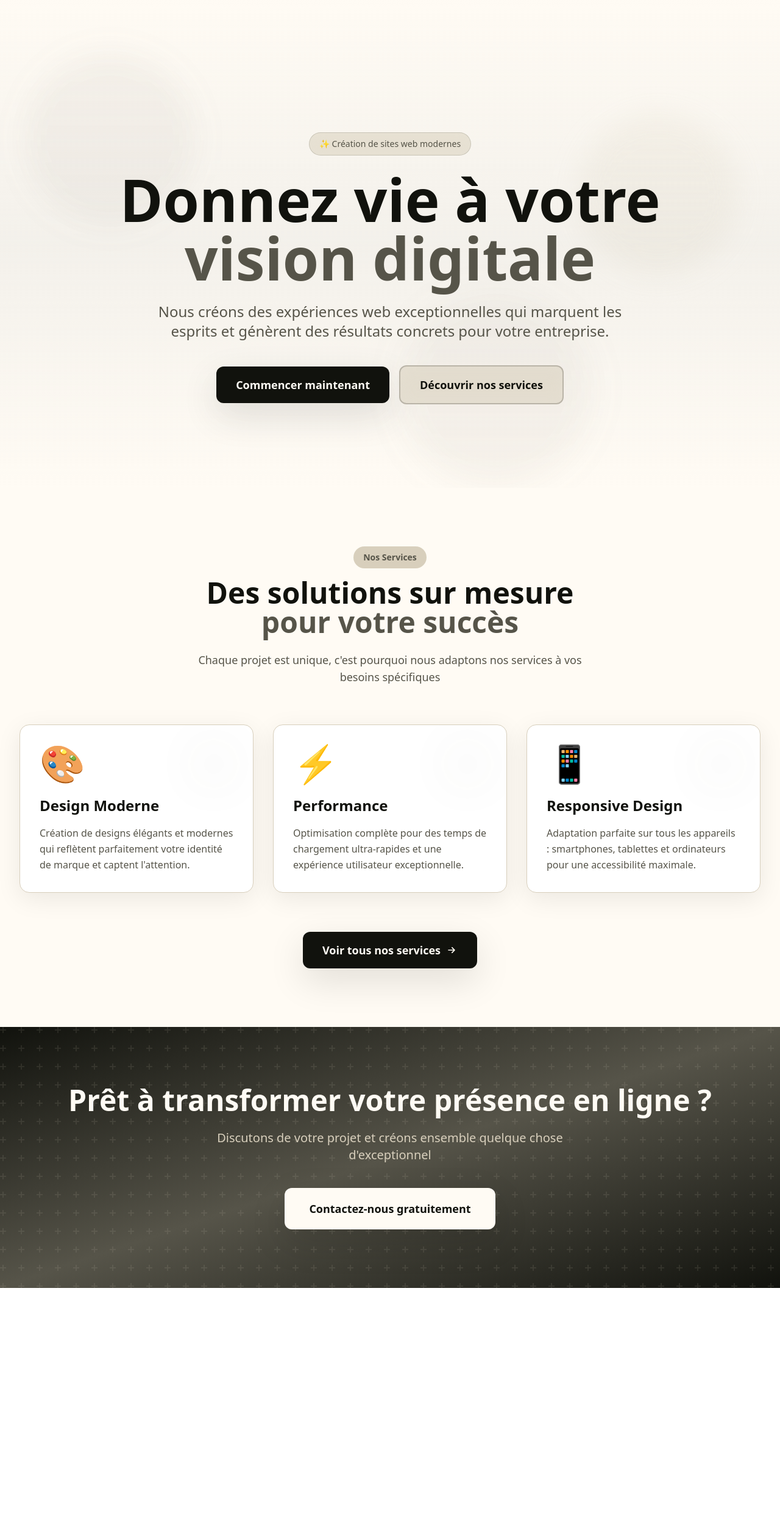
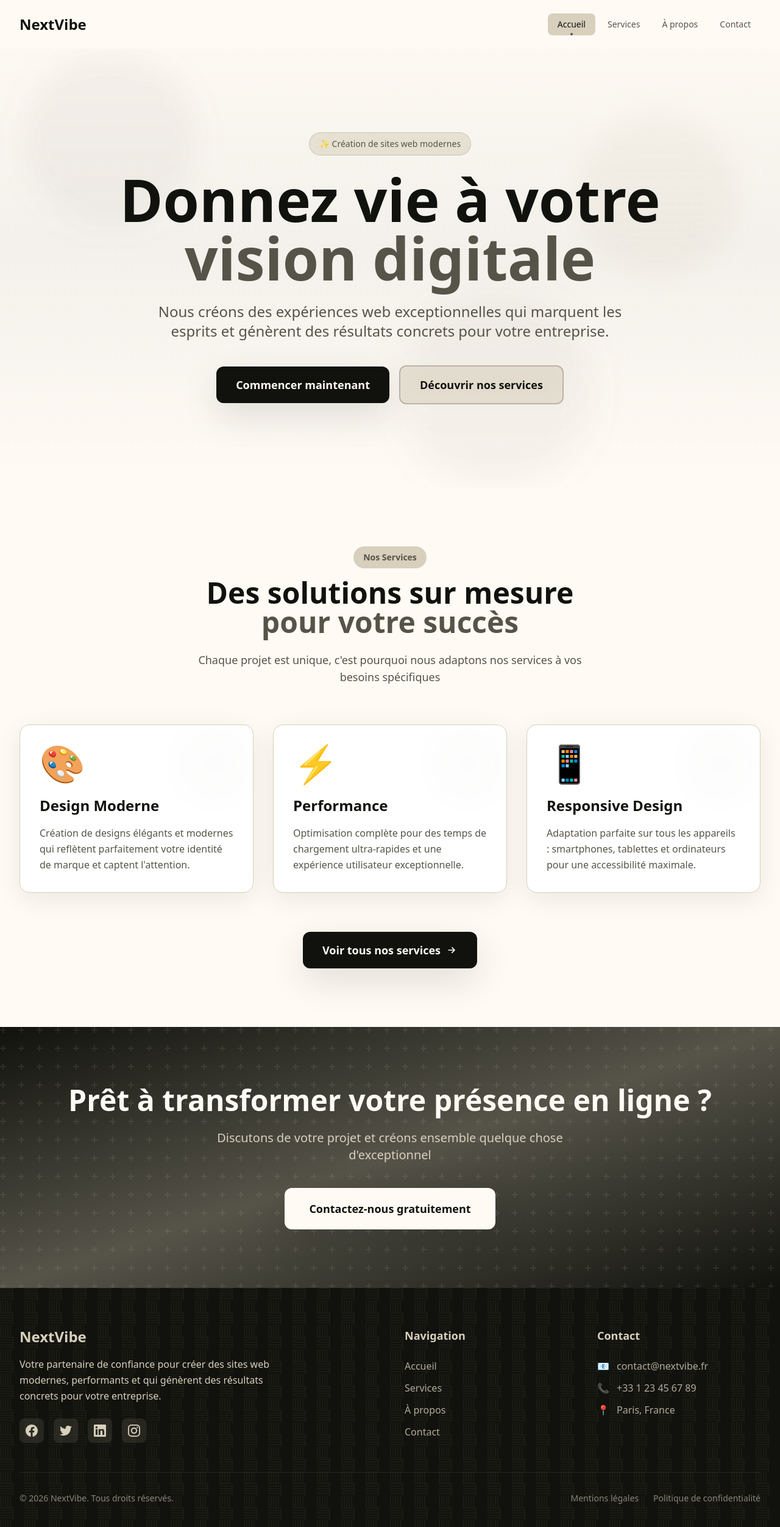
Before and after one commit to med-more/NextVibe, a Next.js app: page / in a window 1280 px wide. Shown: the top 2504 px of the page at 61% size. Before the commit the page ends 2112 px from the top, so only its background shows below. Built offline with nearby package versions, Linux system fonts and the light colour scheme.

Commit message:
set up root layout with header, footer and metadata

```diff
--- a/app/layout.js
+++ b/app/layout.js
@@ -1,16 +1,27 @@
-import "./globals.css"
+import "./globals.css";
+import Header from "@/components/Header";
+import Footer from "@/components/Footer";
 
 export const metadata = {
-  title: "NextVibe",
-  description: "Site vitrine professionnel",
-}
+  title: "NextVibe - Site Vitrine Professionnel",
+  description: "Découvrez NextVibe, votre agence spécialisée dans la création de sites vitrines modernes et performants.",
+};
 
 export default function RootLayout({ children }) {
   return (
     <html lang="fr">
-      <body>
-        {children}
+      <body className="flex flex-col min-h-screen">
+
+        <Header />
+
+
+        <main className="flex-grow">
+          {children}
+        </main>
+
+
+        <Footer />
       </body>
     </html>
-  )
+  );
 }
```
